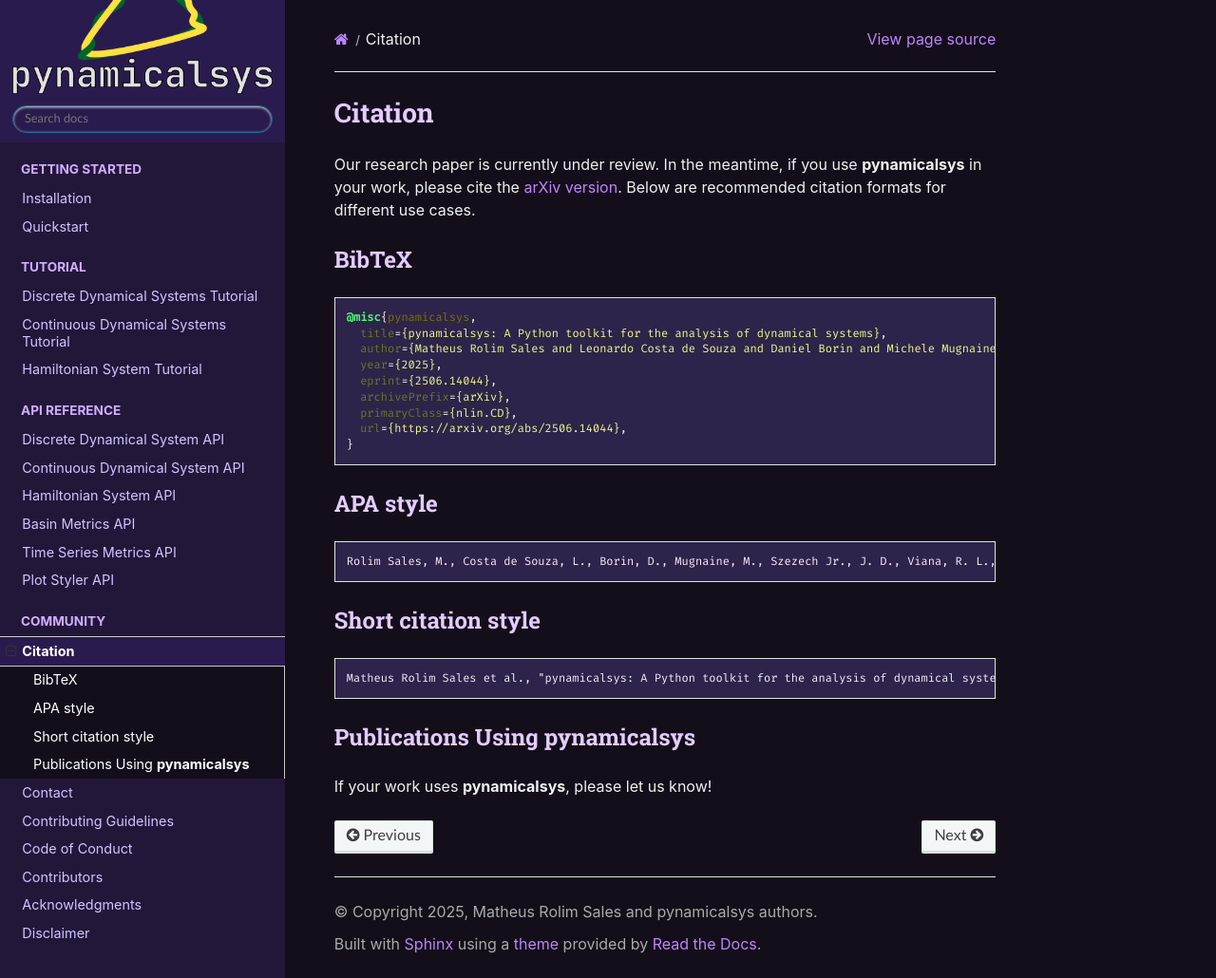
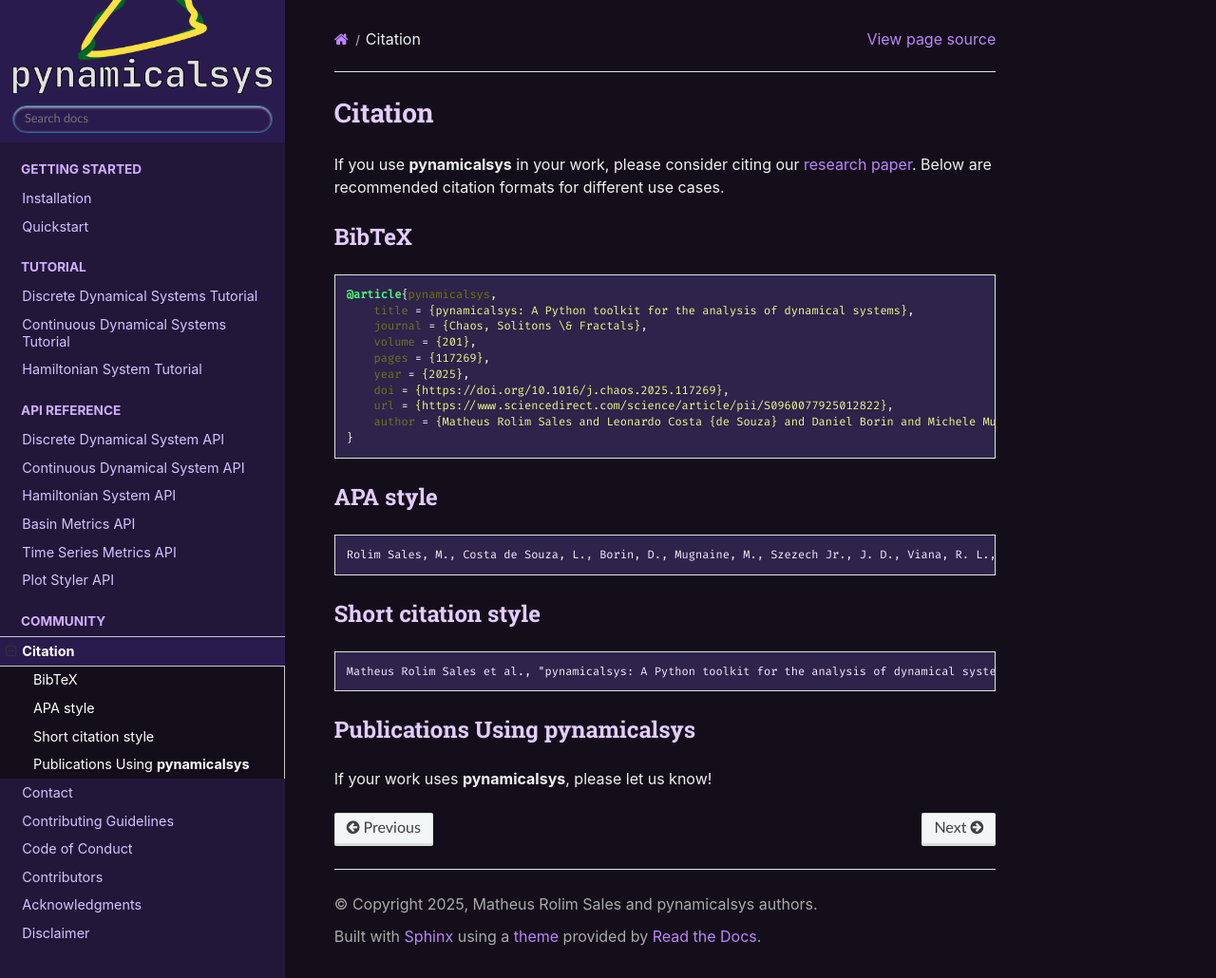
Before and after one commit to mrolims/pynamicalsys, a Sphinx documentation site: the page built from docs/source/citation.rst, in a window 1280 px wide and 1030 px high. Shown: the whole window at 95% size. Built offline with Sphinx 7.4.7 and the Read the Docs theme 3.1.0, drawn with Linux system fonts in a browser that asks for light colours; the version number could not be read and is left out.

Commit message:
Update citation to the published version

```diff
--- a/docs/source/citation.rst
+++ b/docs/source/citation.rst
@@ -1,23 +1,22 @@
 Citation
 ========
 
-Our research paper is currently under review. In the meantime, if you use **pynamicalsys**
-in your work, please cite the `arXiv version <https://arxiv.org/abs/2506.14044>`_.
-Below are recommended citation formats for different use cases.
+If you use **pynamicalsys** in your work, please consider citing our `research paper <https://doi.org/10.1016/j.chaos.2025.117269>`_. Below are recommended citation formats for different use cases.
 
 BibTeX
 ------
 
 .. code-block:: bibtex
 
-    @misc{pynamicalsys,
-      title={pynamicalsys: A Python toolkit for the analysis of dynamical systems},
-      author={Matheus Rolim Sales and Leonardo Costa de Souza and Daniel Borin and Michele Mugnaine and José Danilo Szezech Jr. and Ricardo Luiz Viana and Iberê Luiz Caldas and Edson Denis Leonel and Chris G. Antonopoulos},
-      year={2025},
-      eprint={2506.14044},
-      archivePrefix={arXiv},
-      primaryClass={nlin.CD},
-      url={https://arxiv.org/abs/2506.14044},
+    @article{pynamicalsys,
+        title = {pynamicalsys: A Python toolkit for the analysis of dynamical systems},
+        journal = {Chaos, Solitons \& Fractals},
+        volume = {201},
+        pages = {117269},
+        year = {2025},
+        doi = {https://doi.org/10.1016/j.chaos.2025.117269},
+        url = {https://www.sciencedirect.com/science/article/pii/S0960077925012822},
+        author = {Matheus Rolim Sales and Leonardo Costa {de Souza} and Daniel Borin and Michele Mugnaine and José Danilo Szezech and Ricardo Luiz Viana and Iberê Luiz Caldas and Edson Denis Leonel and Chris G. Antonopoulos},
     }
 
 APA style
@@ -25,14 +24,14 @@
 
 .. code-block:: text
 
-    Rolim Sales, M., Costa de Souza, L., Borin, D., Mugnaine, M., Szezech Jr., J. D., Viana, R. L., Caldas, I. L., Leonel, E. D., & Antonopoulos, C. G. (2025). pynamicalsys: A Python toolkit for the analysis of dynamical systems. arXiv:2506.14044. https://arxiv.org/abs/2506.14044
+    Rolim Sales, M., Costa de Souza, L., Borin, D., Mugnaine, M., Szezech Jr., J. D., Viana, R. L., Caldas, I. L., Leonel, E. D., & Antonopoulos, C. G. (2025). pynamicalsys: A Python toolkit for the analysis of dynamical systems. Chaos, Solitons & Fractals, 201, 117269. https://doi.org/10.1016/j.chaos.2025.117269
 
 Short citation style
 --------------------
 
 .. code-block:: text
 
-    Matheus Rolim Sales et al., "pynamicalsys: A Python toolkit for the analysis of dynamical systems," arXiv:2506.14044, 2025. https://arxiv.org/abs/2506.14044
+    Matheus Rolim Sales et al., "pynamicalsys: A Python toolkit for the analysis of dynamical systems," Chaos, Solitons & Fractals, vol. 201, p. 117269, 2025. https://doi.org/10.1016/j.chaos.2025.117269
 
 Publications Using **pynamicalsys**
 -----------------------------------
--- a/docs/source/contributors.rst
+++ b/docs/source/contributors.rst
@@ -18,7 +18,8 @@
 
 These contributors are also co-authors of the scientific publication associated with the package:
 
-*M. Rolim Sales* et al., **pynamicalsys: A Python toolkit for the analysis of dynamical systems**, `arXiv <https://arxiv.org/abs/2506.14044>`_, 2025.
+Matheus Rolim Sales et al., "pynamicalsys: A Python toolkit for the analysis of dynamical systems," `Chaos, Solitons & Fractals 201, 117269 (2025) <https://doi.org/10.1016/j.chaos.2025.117269>`_.
+
 
 Additional Contributors
 ------------------------
```
Also changed, not shown: README.md (+13 -12 lines).
